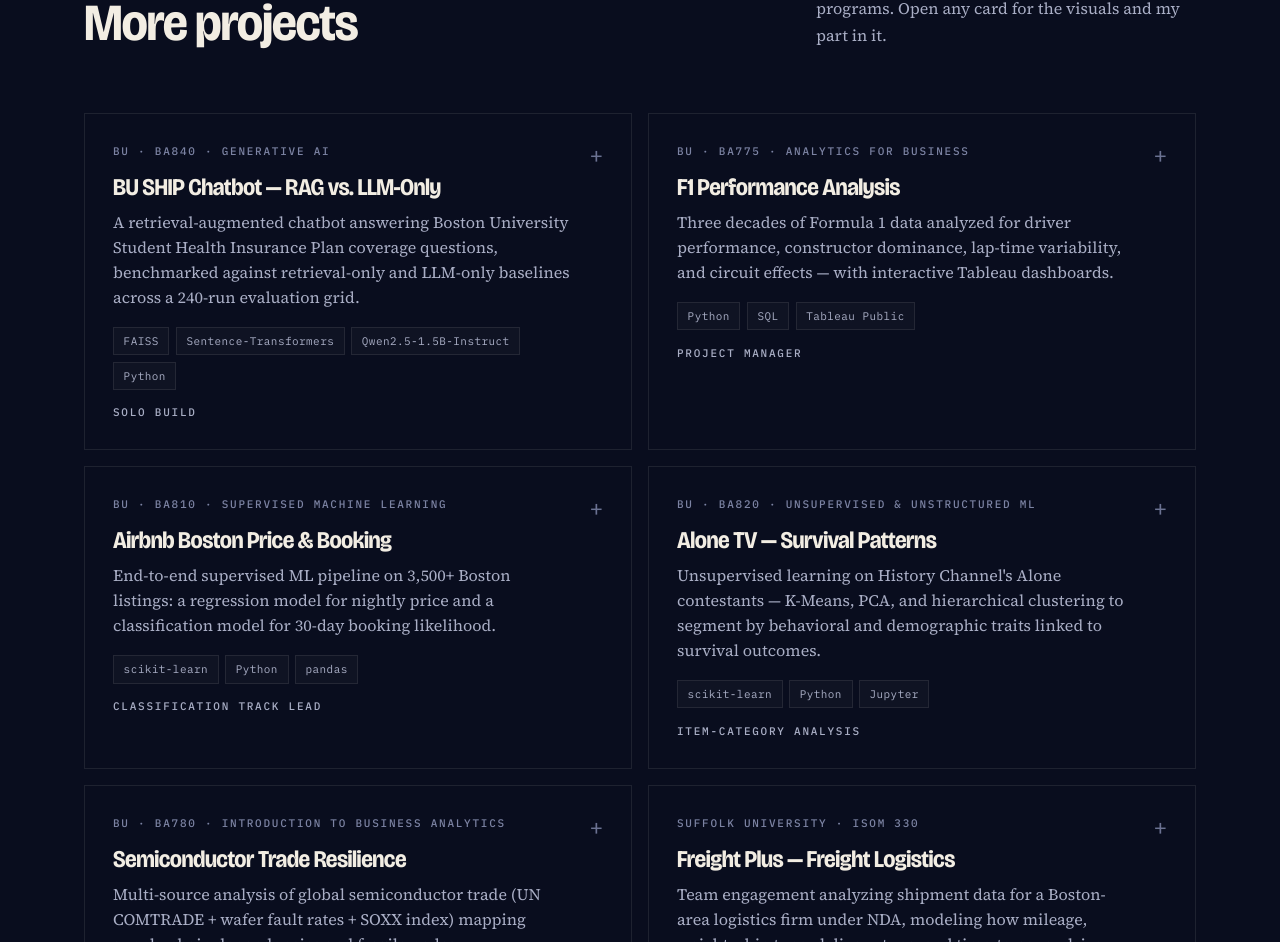
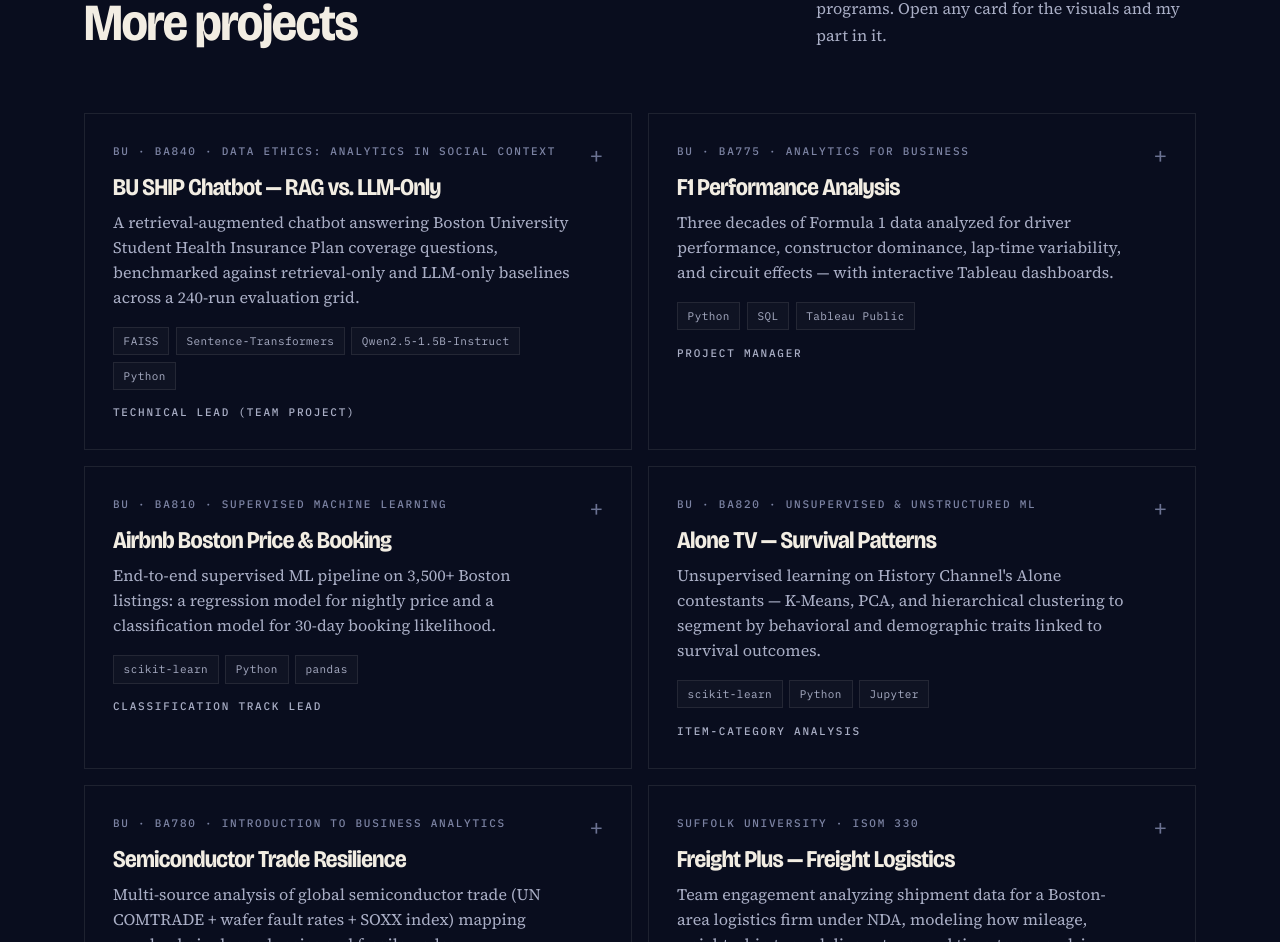
Before and after one commit to MikaIsmayilov/portfolio, a Next.js app: page / in a window 1280 px wide. Shown: the part 3949-4891 px from the top of the page. Built offline with nearby package versions, Linux system fonts and the light colour scheme.

Commit message:
content: credit BU SHIP chatbot as a team project
Role is technical lead on a team project, not a solo build, and the
course is BA840 Data Ethics: Analytics in Social Context.

```diff
--- a/components/sections/MoreProjects.tsx
+++ b/components/sections/MoreProjects.tsx
@@ -8,13 +8,13 @@ const tier2: ExpandableProject[] = [
   {
     slug: "bu-ship-chatbot",
     title: "BU SHIP Chatbot — RAG vs. LLM-Only",
-    course: "BU · BA840 · Generative AI",
+    course: "BU · BA840 · Data Ethics: Analytics in Social Context",
     oneliner:
       "A retrieval-augmented chatbot answering Boston University Student Health Insurance Plan coverage questions, benchmarked against retrieval-only and LLM-only baselines across a 240-run evaluation grid.",
     tech: ["FAISS", "Sentence-Transformers", "Qwen2.5-1.5B-Instruct", "Python"],
-    role: "Solo build",
+    role: "Technical lead (team project)",
     extended:
-      "I combined a FAISS vector index over a 12-document SHIP policy corpus with Qwen2.5-1.5B-Instruct for generation, then stress-tested it against retrieval-only and LLM-only modes. I designed a 30-prompt red-teaming set spanning normal, ambiguous, and adversarial coverage questions, ran a 240-run grid across three system modes, two temperatures, and two retrieval depths, and triaged every response into a five-way decision label (covered, not covered, prior authorization required, escalate, or abstain). I labeled each response for correctness, hallucination, and harm severity — RAG and LLM-only were correct on only 27.5% and 16.7% of prompts versus 100% for retrieval-only, and incorrect answers carried an average harm severity of about 4.1 out of 5. The finding I care about: for a task with real financial and medical stakes, the more \"impressive\" generative modes were also the most confidently wrong.",
+      "As technical lead on a team project, I built the chatbot, the experiment pipeline, and the evaluation framework. I combined a FAISS vector index over a 12-document SHIP policy corpus with Qwen2.5-1.5B-Instruct for generation, then stress-tested it against retrieval-only and LLM-only modes. I designed a 30-prompt red-teaming set spanning normal, ambiguous, and adversarial coverage questions, ran a 240-run grid across three system modes, two temperatures, and two retrieval depths, and triaged every response into a five-way decision label (covered, not covered, prior authorization required, escalate, or abstain). I labeled each response for correctness, hallucination, and harm severity — RAG and LLM-only were correct on only 27.5% and 16.7% of prompts versus 100% for retrieval-only, and incorrect answers carried an average harm severity of about 4.1 out of 5. The finding I care about: for a task with real financial and medical stakes, the more \"impressive\" generative modes were also the most confidently wrong.",
   },
   {
     slug: "f1-analysis",
```
